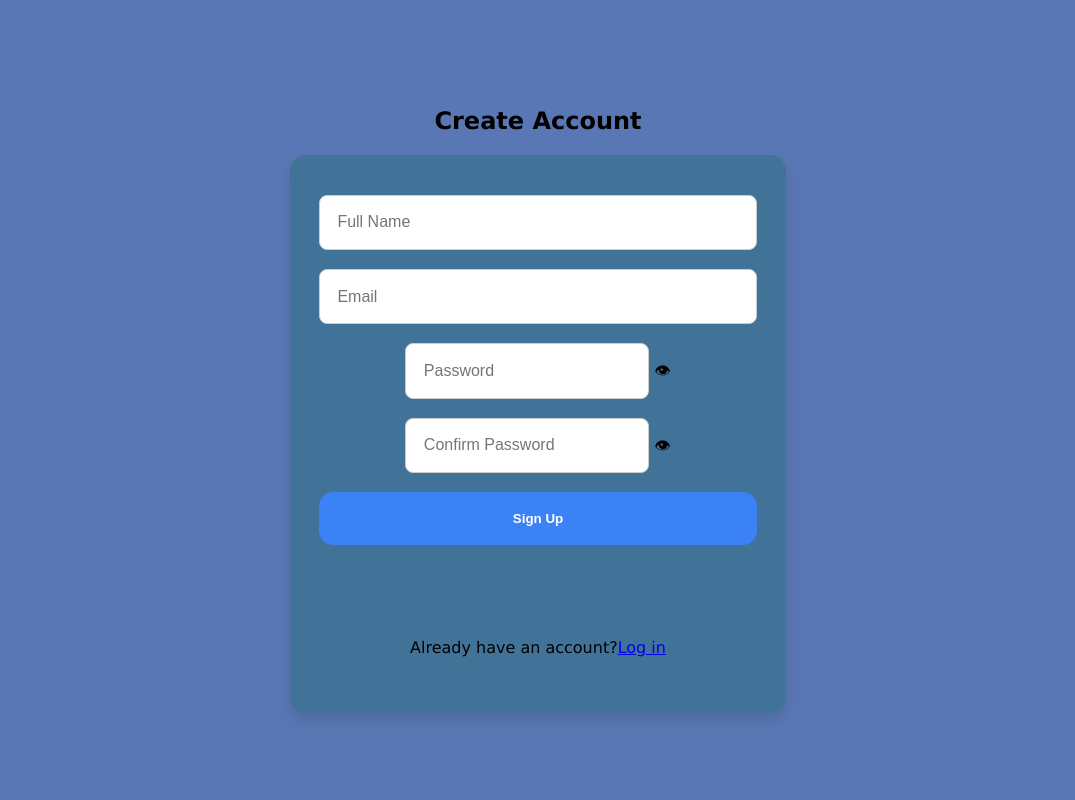
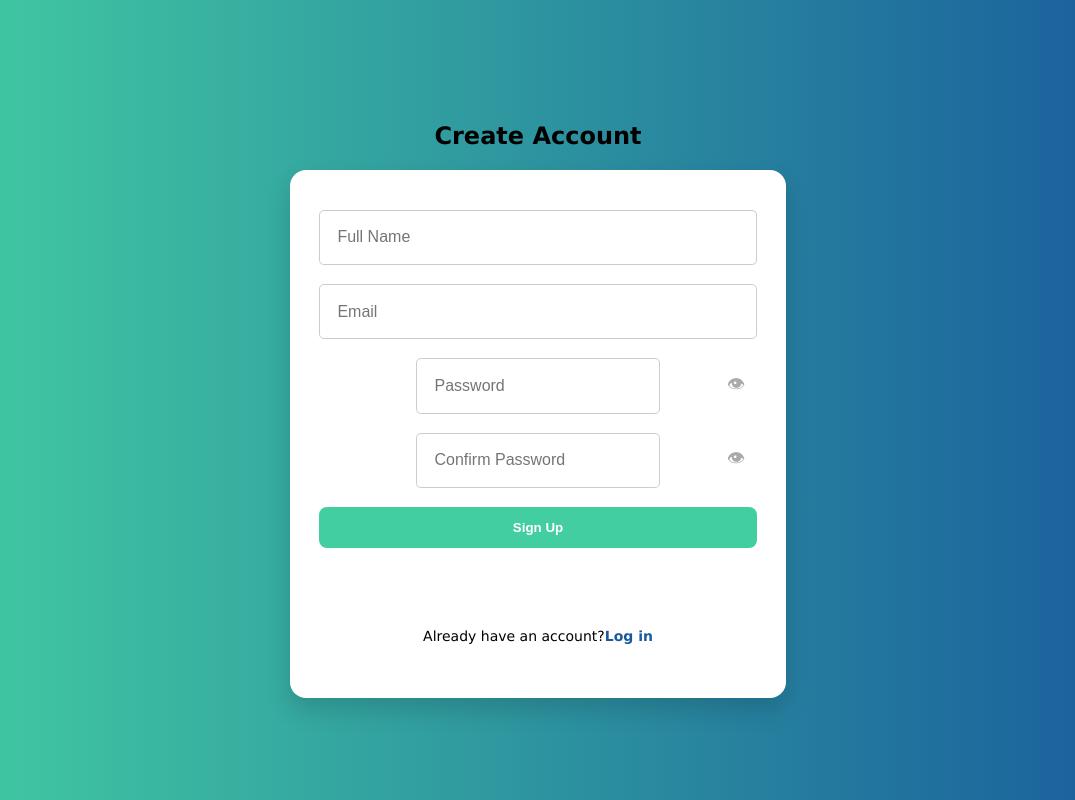
Before and after one commit to ArfanFahad/Task_Manager, a website: page frontend/views/signup.html in a window 1280 px wide. Shown: the whole page, without its empty margins (102-1177 px from the left). Drawn offline with Linux system fonts and the light colour scheme.

Commit message:
style(signup): add style to the page

```diff
--- a/frontend/css/signup.css
+++ b/frontend/css/signup.css
@@ -1,7 +1,7 @@
 body {
   margin: 0;
   font-family: Verdana, Geneva, Tahoma, sans-serif;
-  background-color: #5977b4;
+  background: linear-gradient(to right, #43cea2, #185a9d);
   display: flex;
   align-items: center;
   justify-content: center;
@@ -17,44 +17,85 @@ body {
 }
 
 .form-card {
-  background-color: rgba(6, 102, 78, 0.288);
+  background: white;
   border-radius: 1rem;
-  box-shadow: 0 8px 16px rgba(0, 0, 0, 0.1);
+  box-shadow: 0 12px 24px rgba(0, 0, 0, 0.15);
   padding: 2.5rem 1.8rem;
   display: flex;
   flex-direction: column;
   gap: 1.2rem;
+  animation: slideUp 0.6s ease;
+}
+
+@keyframes slideUp {
+  0% {
+    opacity: 0;
+    transform: translateY(30px);
+  }
+
+  100% {
+    opacity: 1;
+    transform: translateY(0);
+  }
 }
 
 .form-card input {
   padding: 1.1rem;
   font-size: 16px;
   border: 1px solid #ccc;
-  border-radius: 8px;
+  border-radius: 0.3rem;
   transition: border 0.2s ease;
 }
 
 .form-card input:focus {
-  border-color: #3b82f6;
+  border-color: #43cea2;
   outline: none;
 }
 
 button {
-  padding: 1.2rem;
-  background-color: #3b82f6;
+  padding: 0.8rem;
+  background: #43cea2;
   color: white;
   font-weight: bold;
   border: none;
-  border-radius: 0.9rem;
+  border-radius: 8px;
   cursor: pointer;
   transition: background 0.2s ease;
 }
 
 button:hover {
-  background: #2563eb;
+  background: #379b82;
 }
 
 #message {
-  font-size: 1.2rem;
+  font-size: 14px;
   color: red;
 }
+
+.password-wrapper {
+  position: relative;
+}
+
+.toggle-password {
+  position: absolute;
+  right: 12px;
+  top: 50%;
+  transform: translateY(-50%);
+  cursor: pointer;
+  font-size: 18px;
+  color: #aaa;
+}
+
+.redirect {
+  font-size: 14px;
+}
+
+.redirect a {
+  color: #185a9d;
+  text-decoration: none;
+  font-weight: bold;
+}
+
+.redirect a:hover {
+  text-decoration: underline;
+}
```
